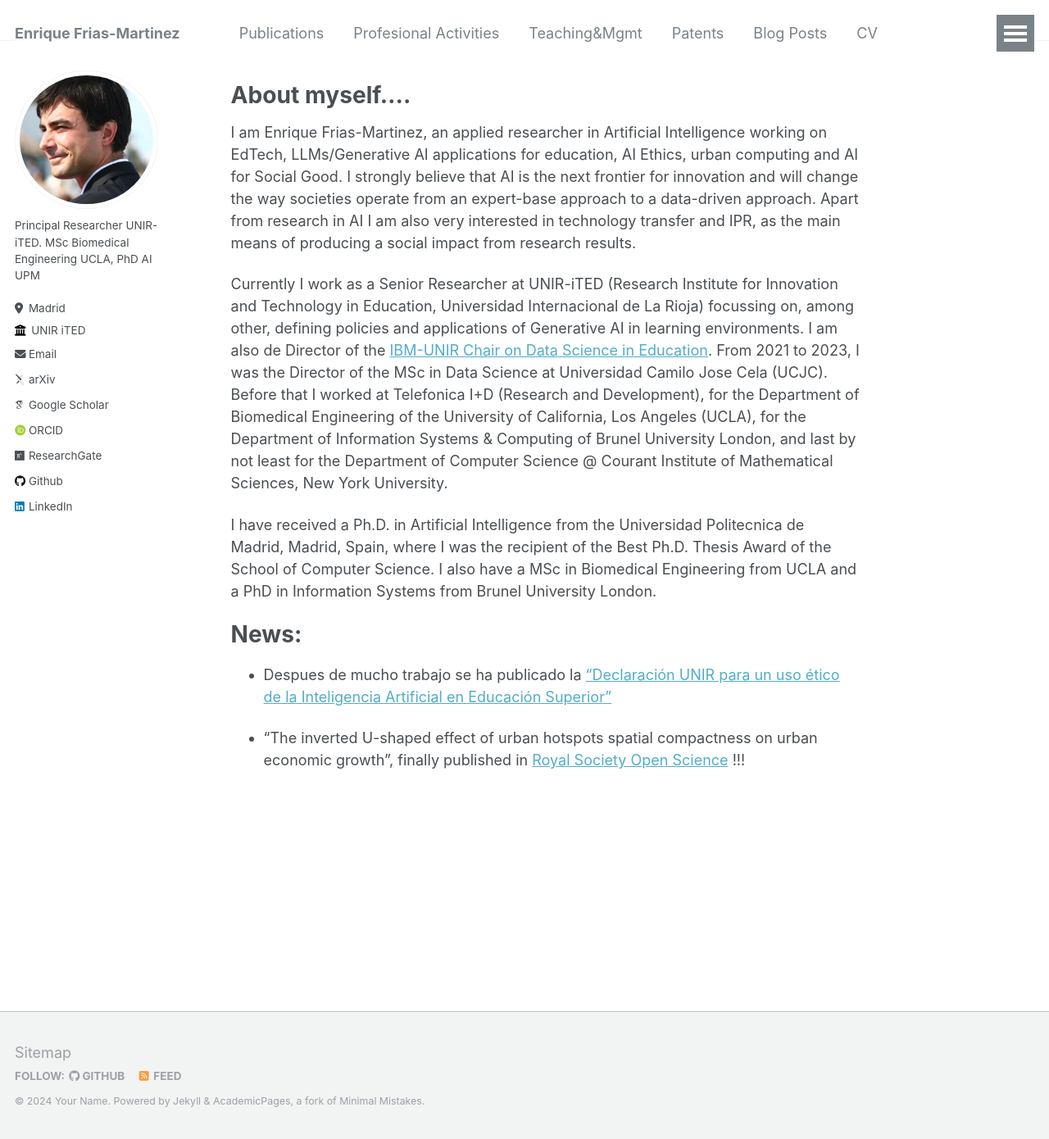
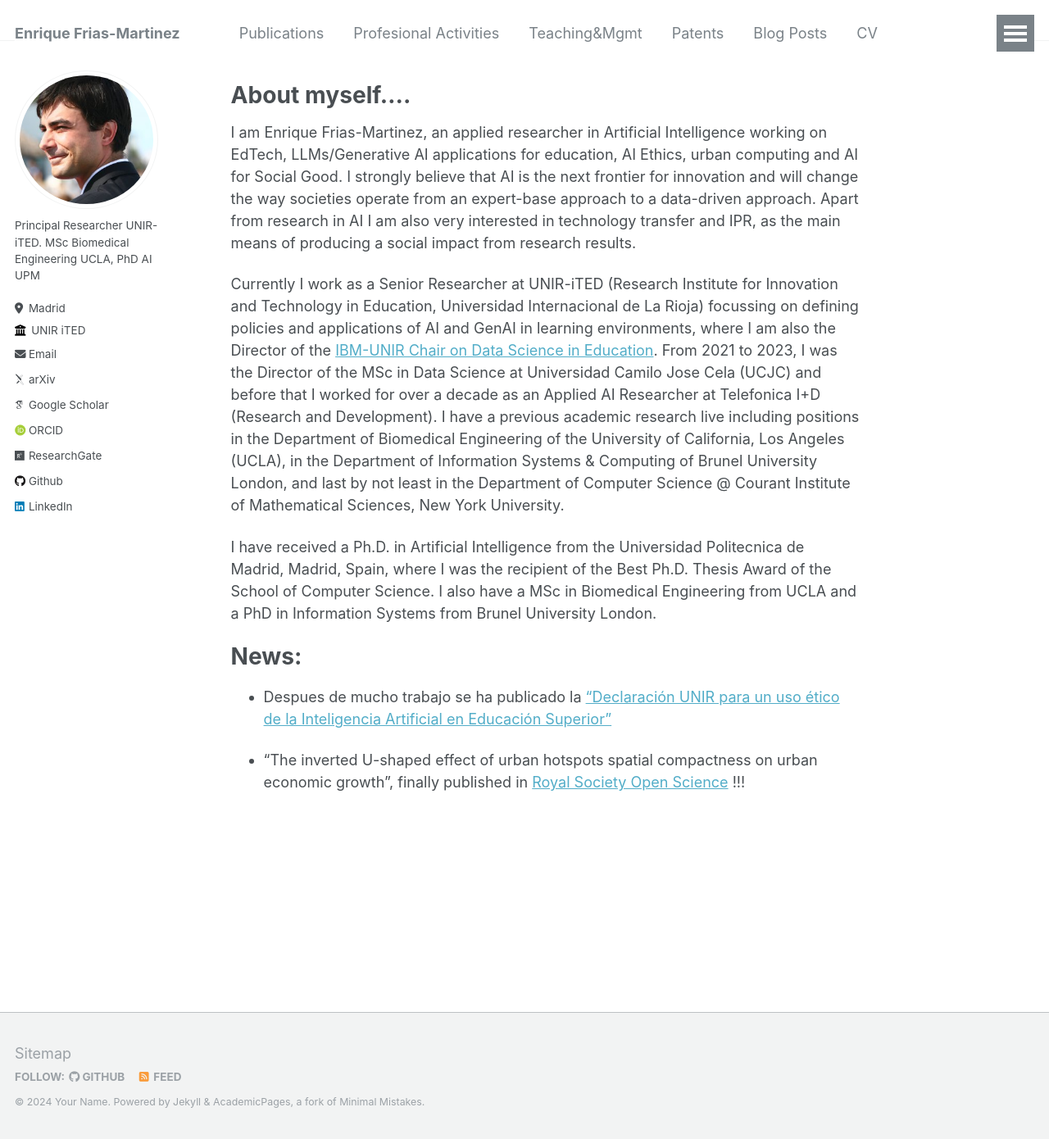
Before and after one commit to ENriqueFRiasM/enriquefriasm.github.io, a Jekyll site: the page built from _pages/about.md, in a window 1280 px wide and 1390 px high. Shown: the whole window at 82% size. Built offline with Jekyll 4.4.1, drawn with Linux system fonts in a browser that asks for light colours; some web fonts are replaced.

Commit message:
Update about.md

```diff
--- a/_pages/about.md
+++ b/_pages/about.md
@@ -9,7 +9,7 @@ redirect_from:
 # About myself....
 I am Enrique Frias-Martinez, an applied researcher in Artificial Intelligence working on EdTech, LLMs/Generative AI applications for education, AI Ethics, urban computing and AI for Social Good. I strongly believe that AI is the next frontier for innovation and will change the way societies operate from an expert-base approach to a data-driven approach. Apart from research in AI I am also very interested in technology transfer and IPR, as the main means of producing a social impact from research results.
 
-Currently I work as a Senior Researcher at UNIR-iTED (Research Institute for Innovation and Technology in Education, Universidad Internacional de La Rioja) focussing on, among other, defining policies and applications of Generative AI in learning environments. I am also de Director of the [IBM-UNIR Chair on Data Science in Education](http://research.unir.net/ibmchair/?lang=en). From 2021 to 2023, I was the Director of the MSc in Data Science at Universidad Camilo Jose Cela (UCJC). Before that I worked at Telefonica I+D (Research and Development), for the Department of Biomedical Engineering of the University of California, Los Angeles (UCLA), for the Department of Information Systems & Computing of Brunel University London, and last by not least for the Department of Computer Science @ Courant Institute of Mathematical Sciences, New York University.
+Currently I work as a Senior Researcher at UNIR-iTED (Research Institute for Innovation and Technology in Education, Universidad Internacional de La Rioja) focussing on defining policies and applications of AI and GenAI in learning environments, where I am also the Director of the [IBM-UNIR Chair on Data Science in Education](http://research.unir.net/ibmchair/?lang=en). From 2021 to 2023, I was the Director of the MSc in Data Science at Universidad Camilo Jose Cela (UCJC) and before that I worked for over a decade as an Applied AI Researcher at Telefonica I+D (Research and Development). I have a previous academic research live including positions in the Department of Biomedical Engineering of the University of California, Los Angeles (UCLA), in the Department of Information Systems & Computing of Brunel University London, and last by not least in the Department of Computer Science @ Courant Institute of Mathematical Sciences, New York University.
 
 I have received a Ph.D. in Artificial Intelligence from the Universidad Politecnica de Madrid, Madrid, Spain, where I was the recipient of the Best Ph.D. Thesis Award of the School of Computer Science. I also have a MSc in Biomedical Engineering from UCLA and a PhD in Information Systems from Brunel University London.
 
```
